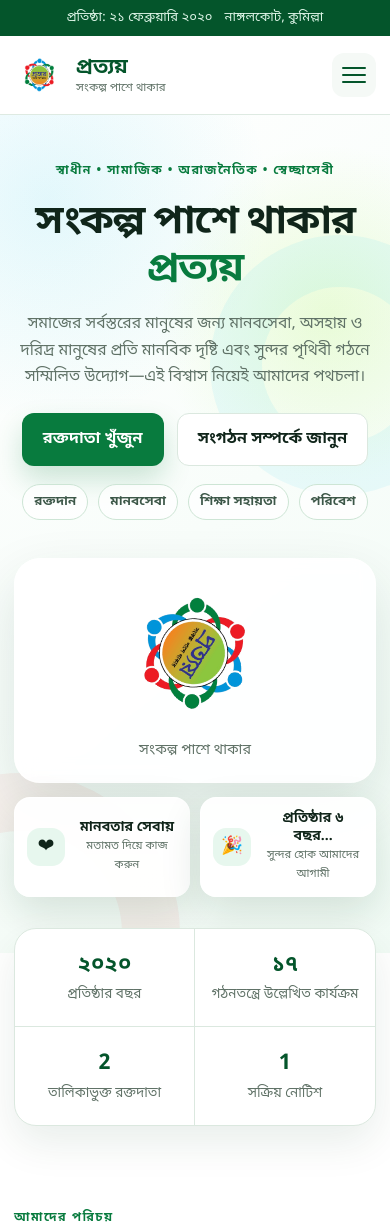
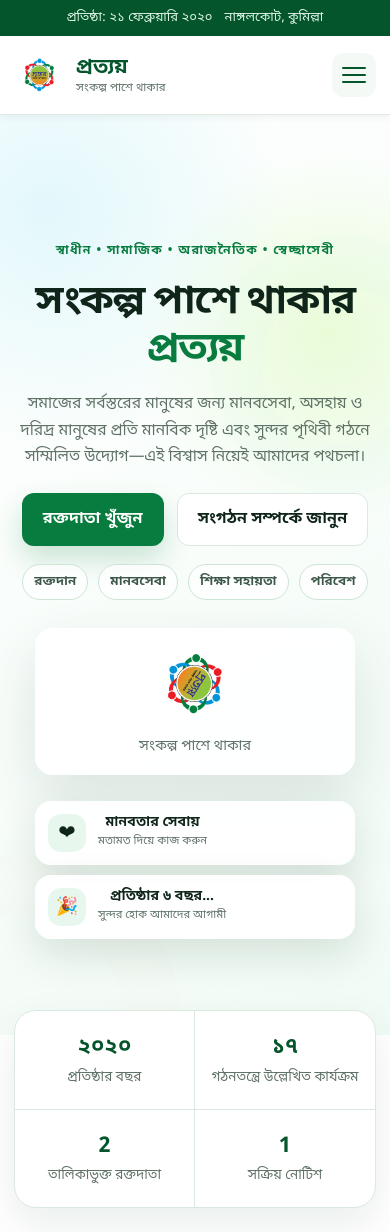
Before and after one commit to prottoyorgbd-cloud/prottoyorganization, a plain HTML site: page index.html in a window 390 px wide. Shown: the top 1232 px of the page. Drawn offline with nearby package versions, Linux system fonts and the light colour scheme.

Commit message:
Update style.css

```diff
--- a/style.css
+++ b/style.css
@@ -1484,3 +1484,67 @@ section { scroll-margin-top: 95px; }
     gap: 10px;
   }
 }
+
+/* === Mobile specific fixes for header + hero layout === */
+@media (max-width: 620px) {
+  /* হেডারকে mobile এ solid করে দিচ্ছি যেন পেছনের লেখা দেখা না যায় */
+  .site-header {
+    background: #ffffff;
+    backdrop-filter: none;
+    box-shadow: 0 2px 8px rgba(0, 0, 0, 0.06);
+  }
+
+  /* Hero section একটু compact */
+  .hero {
+    padding-top: 80px;   /* আপনার header height অনুযায়ী সামঞ্জস্য করতে পারবেন */
+    padding-bottom: 40px;
+  }
+
+  .hero-grid {
+    row-gap: 28px;
+  }
+
+  /* Hero card ডানদিকে ছোট করে সেন্টারে নিয়ে আসা */
+  .hero-card-wrap {
+    max-width: 320px;
+    margin: 0 auto;
+  }
+
+  .hero-logo-card {
+    padding: 14px 16px;
+    border-radius: 18px;
+  }
+
+  .hero-logo-card .hero-spin {
+    width: 80px;
+    height: 80px;
+  }
+
+  /* ব্যাকগ্রাউন্ড শেপগুলো একটু হালকা যেন mobile এ বেশি ভিড় না লাগে */
+  .hero-shape {
+    opacity: 0.18;
+  }
+
+  /* নতুন wrapper: mobile এ mini-card গুলোকে overlap না করে নিচে সাজাবে */
+  .hero-mini-row {
+    margin-top: 12px;
+    display: flex;
+    flex-direction: column;
+    gap: 10px;
+  }
+
+  .hero-mini-row .mini-card {
+    position: static;   /* আগের absolute পজিশনিং অফ */
+    transform: none;
+    top: auto;
+    bottom: auto;
+    left: auto;
+    right: auto;
+    width: 100%;
+    margin: 0;
+  }
+
+  .hero-mini-row .mini-icon {
+    font-size: 18px;
+  }
+}
```
